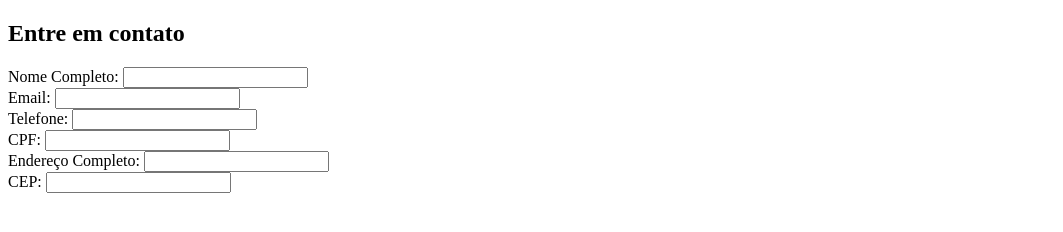
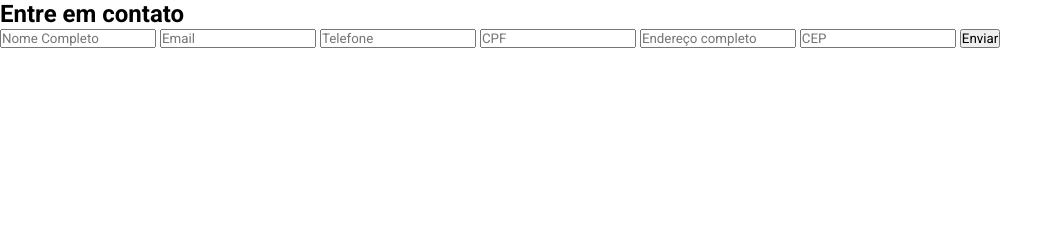
Before and after one commit to wendeldh7/Exercicio_Plugins_Jquery, a plain HTML site: page index.html in a window 1280 px wide. Shown: the whole page, without its empty margins (0-1063 px from the left). Drawn offline with Linux system fonts and the light colour scheme.

Commit message:
Primeiro commit

```diff
--- a/css/main.css
+++ b/css/main.css
@@ -1,5 +1,3 @@
-@import url('https://fonts.googleapis.com/css2?family=Roboto:wght@400;700&display=swap');
-
 * {
     margin: 0;
     padding: 0;
--- a/index.html
+++ b/index.html
@@ -4,39 +4,24 @@
     <meta charset="UTF-8">
     <meta http-equiv="X-UA-Compatible" content="IE=edge">
     <meta name="viewport" content="width=device-width, initial-scale=1.0">
+    <link rel="preconnect" href="https://fonts.googleapis.com">
+<link rel="preconnect" href="https://fonts.gstatic.com" crossorigin>
+<link href="https://fonts.googleapis.com/css2?family=Roboto:wght@400;700&display=swap" rel="stylesheet">
+<link rel="stylesheet" href="./css/main.css">
     <title>Validation Plugins JQuery</title>
 </head>
 <body>
     <div class="container">
-        <section id="contato">
+        <form>
             <h2>Entre em contato</h2>
-            <form>
-                <div class="form-campo">
-                    <label for="nome">Nome Completo:</label>
-                    <input type="text" id="nome" name="nome">
-                </div>
-                <div class="form-campo">
-                    <label for="email">Email:</label>
-                    <input type="email" id="email" name="email">
-                </div>
-                <div class="form-campo">
-                    <label for="telefone">Telefone:</label>
-                    <input type="tel" id="telefone" name="telefone">
-                </div>
-                <div class="form-campo">
-                    <label for="cpf">CPF:</label>
-                    <input type="number" id="cpf" name="cpf">
-                </div>
-                <div class="form-campo">
-                    <label for="endereco">Endereço Completo:</label>
-                    <input type="text" id="endereco" name="endereco">
-                </div>
-                <div class="form-campo">
-                    <label for="cep">CEP:</label>
-                    <input type="number" id="cep" name="cep">
-                </div>
-            </form>
-        </section>
+            <input type="text" for="nome" id="nome" placeholder="Nome Completo">
+            <input type="text" for="nome" id="nome" placeholder="Email">
+            <input type="text" for="nome" id="nome" placeholder="Telefone">
+            <input type="text" for="nome" id="nome" placeholder="CPF">
+            <input type="text" for="nome" id="nome" placeholder="Endereço completo">
+            <input type="text" for="nome" id="nome" placeholder="CEP">
+            <button type="submit">Enviar</button>
+        </form>
     </div>
 </body>
 </html>
```
